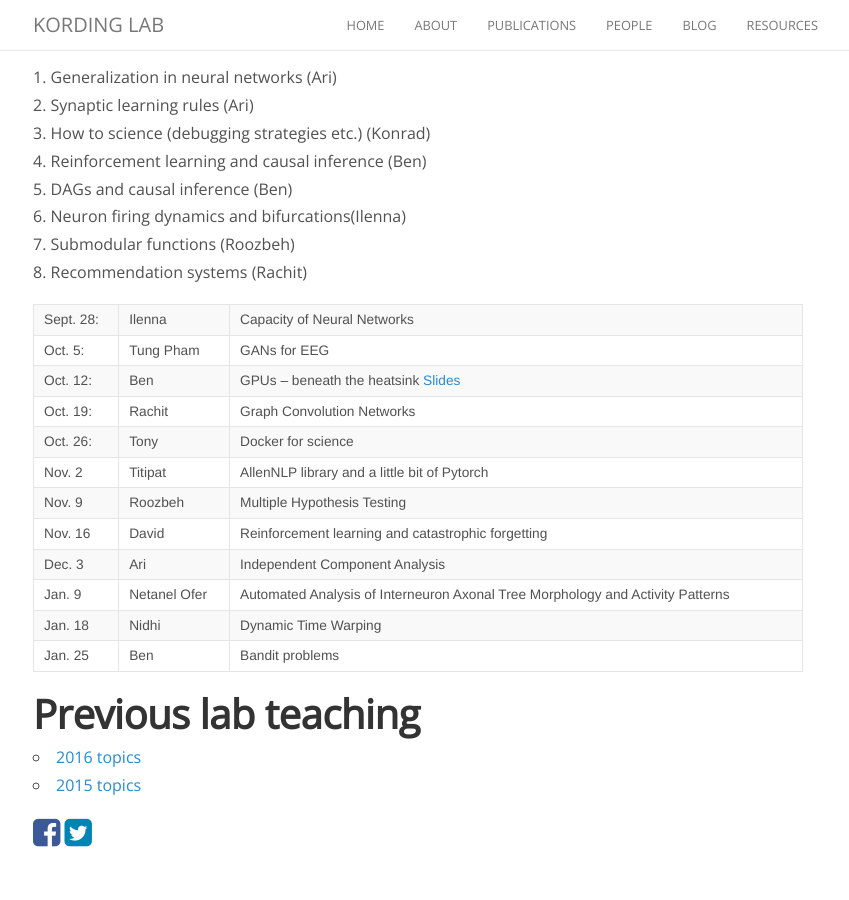
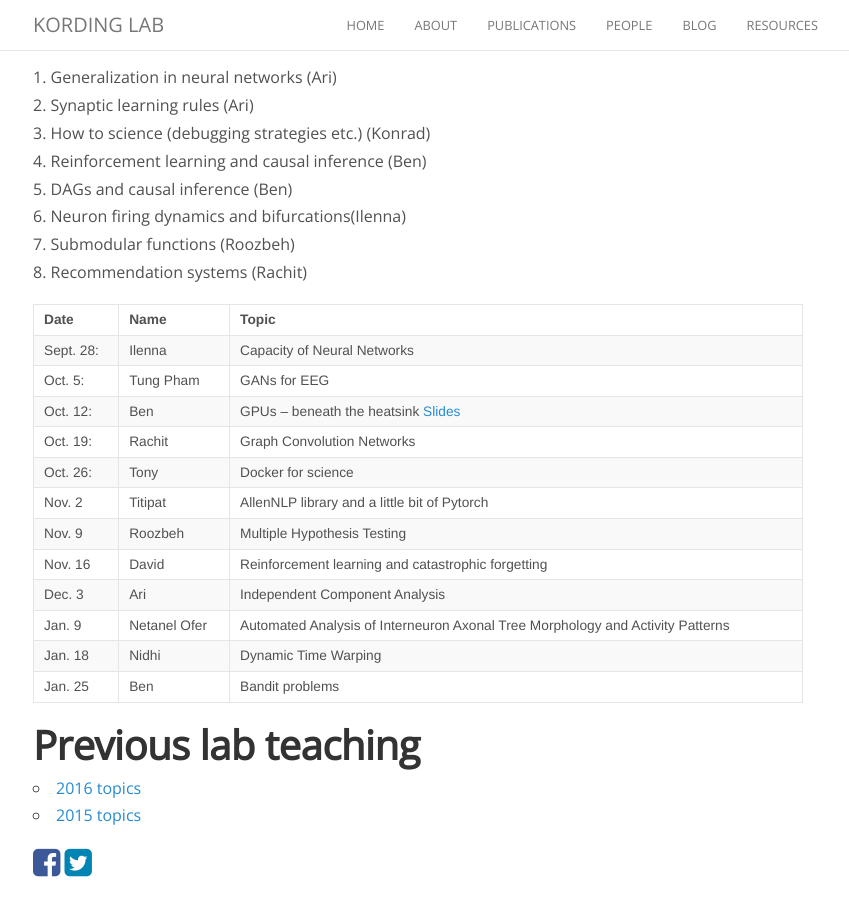
Before and after one commit to KordingLab/KordingLab.github.io, a Jekyll site: the page built from _posts/2018-08-29-upcoming-lab-teaching.md, in a window 1280 px wide and 900 px high, scrolled down 916 px. Shown: the whole window, without its empty margins (222-1071 px from the left). Built offline with Jekyll 4.4.1, drawn with Linux system fonts in a browser that asks for light colours; nearby versions of some CDN libraries; comment, search, counter and statistics services are not loaded; before the commit the page ends 1786 px from its top, so only the background shows below that.

Commit message:
Update 2018-08-29-upcoming-lab-teaching.md

```diff
--- a/_posts/2018-08-29-upcoming-lab-teaching.md
+++ b/_posts/2018-08-29-upcoming-lab-teaching.md
@@ -45,6 +45,8 @@ neuroscientific princples, new findings and literature reviews... whatever!
 7. Submodular functions (Roozbeh)
 8. Recommendation systems (Rachit)
 
+| Date | Name | Topic |
+|------|------|-------|
 |Sept. 28:| Ilenna | Capacity of Neural Networks   |
 |Oct. 5:| Tung Pham    |  GANs for EEG   |
 |Oct. 12:|  Ben  | GPUs -- beneath the heatsink [Slides](https://github.com/benlansdell/gpu_samples)    |
```
